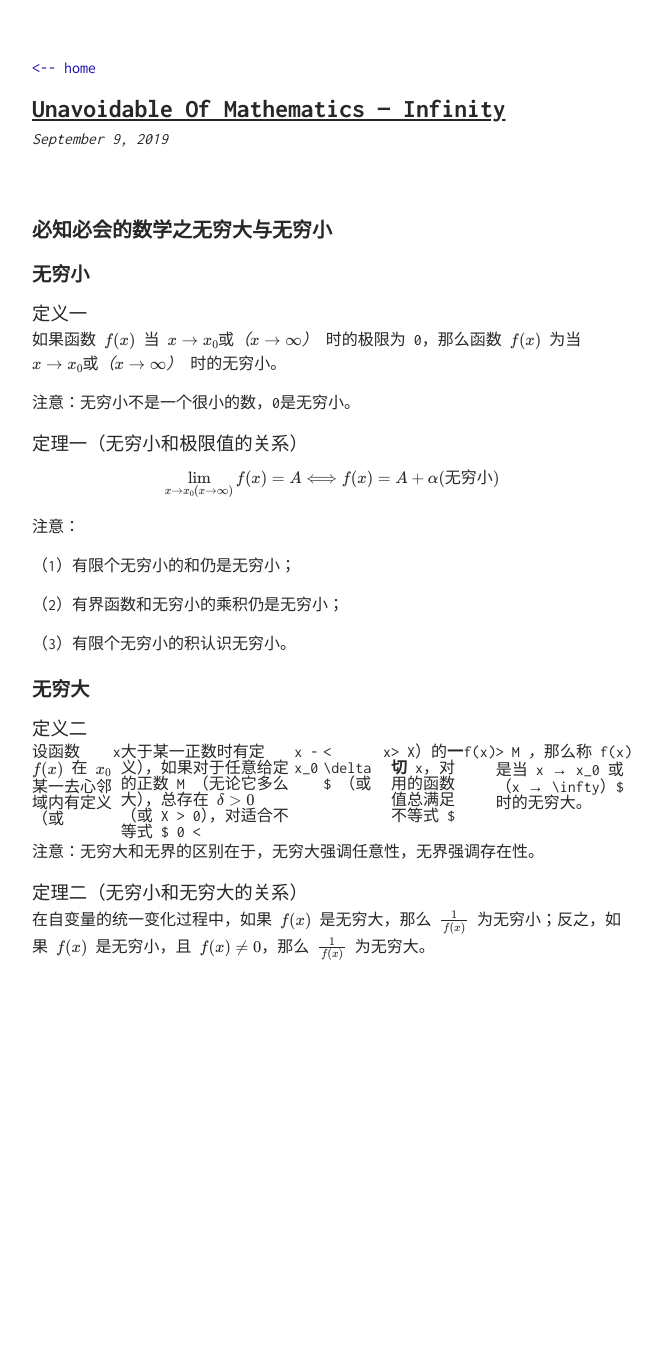
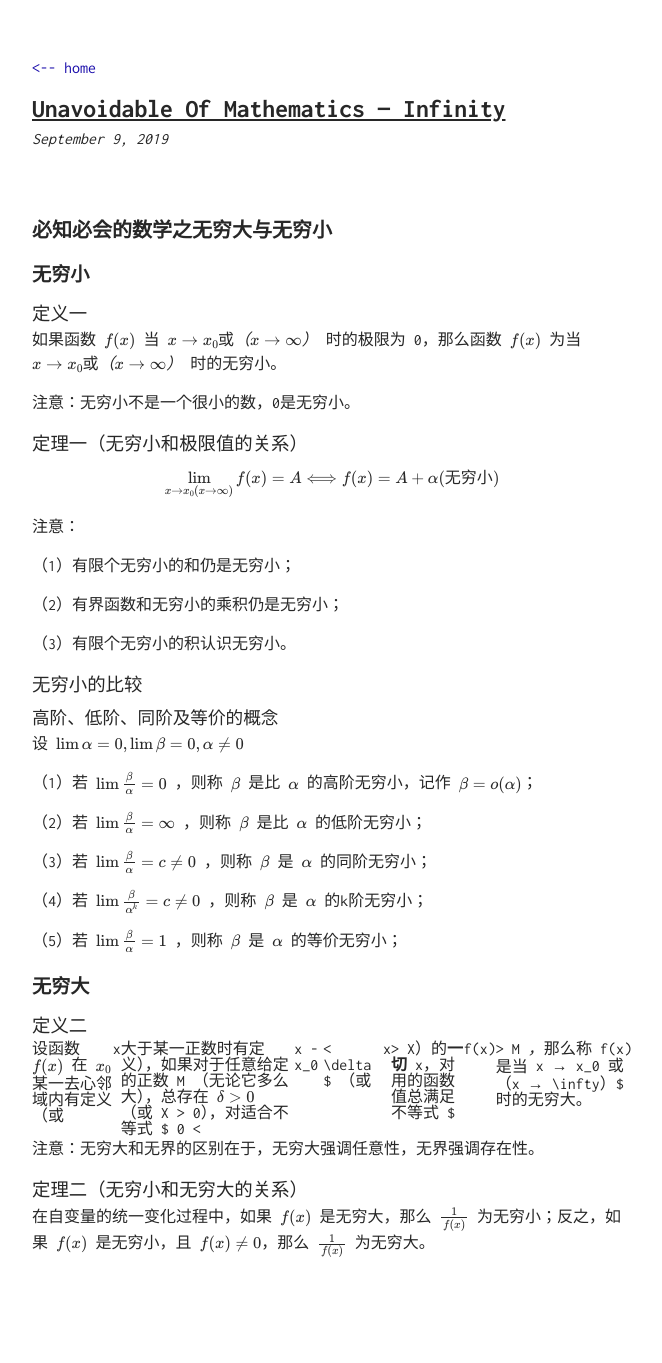
Before and after one commit to TobiahShaw/TobiahShaw.github.io, a Jekyll site: the page built from _posts/2019-09-09-Unavoidable-of-Mathematics-—-infinity.md, in a window 1280 px wide. Shown: the whole page, without its empty margins (308-970 px from the left). Built offline with Jekyll 4.4.1, drawn with Linux system fonts in a browser that asks for light colours; our own code applies the rules of GitHub Pages for plain Markdown files; formulas are drawn with MathJax 3; before the commit the page ends 1066 px from its top, so only the background shows below that.

Commit message:
add content of infinity

```diff
--- a/_posts/2019-09-09-Unavoidable-of-Mathematics-—-infinity.md
+++ b/_posts/2019-09-09-Unavoidable-of-Mathematics-—-infinity.md
@@ -20,6 +20,22 @@ $$ \lim_{x → x_0 (x → \infty)} f(x) = A \Longleftrightarrow f(x) = A + \alph
 
 （3）有限个无穷小的积认识无穷小。
 
+### 无穷小的比较
+
+#### 高阶、低阶、同阶及等价的概念
+
+设 $ \lim \alpha = 0, \lim \beta = 0, \alpha \neq 0 $
+
+（1）若 $ \lim \frac{\beta}{\alpha} = 0 $ ，则称 $ \beta $ 是比 $ \alpha $ 的高阶无穷小，记作 $ \beta = o(\alpha) $；
+
+（2）若 $ \lim \frac{\beta}{\alpha} = \infty $ ，则称 $ \beta $ 是比 $ \alpha $ 的低阶无穷小；
+
+（3）若 $ \lim \frac{\beta}{\alpha} = c \neq 0 $ ，则称 $ \beta $ 是 $ \alpha $ 的同阶无穷小；
+
+（4）若 $ \lim \frac{\beta}{\alpha^k} = c \neq 0 $ ，则称 $ \beta $ 是 $ \alpha $ 的k阶无穷小；
+
+（5）若 $ \lim \frac{\beta}{\alpha} = 1 $ ，则称 $ \beta $ 是 $ \alpha $ 的等价无穷小；
+
 ## 无穷大
 
 ### 定义二
```
